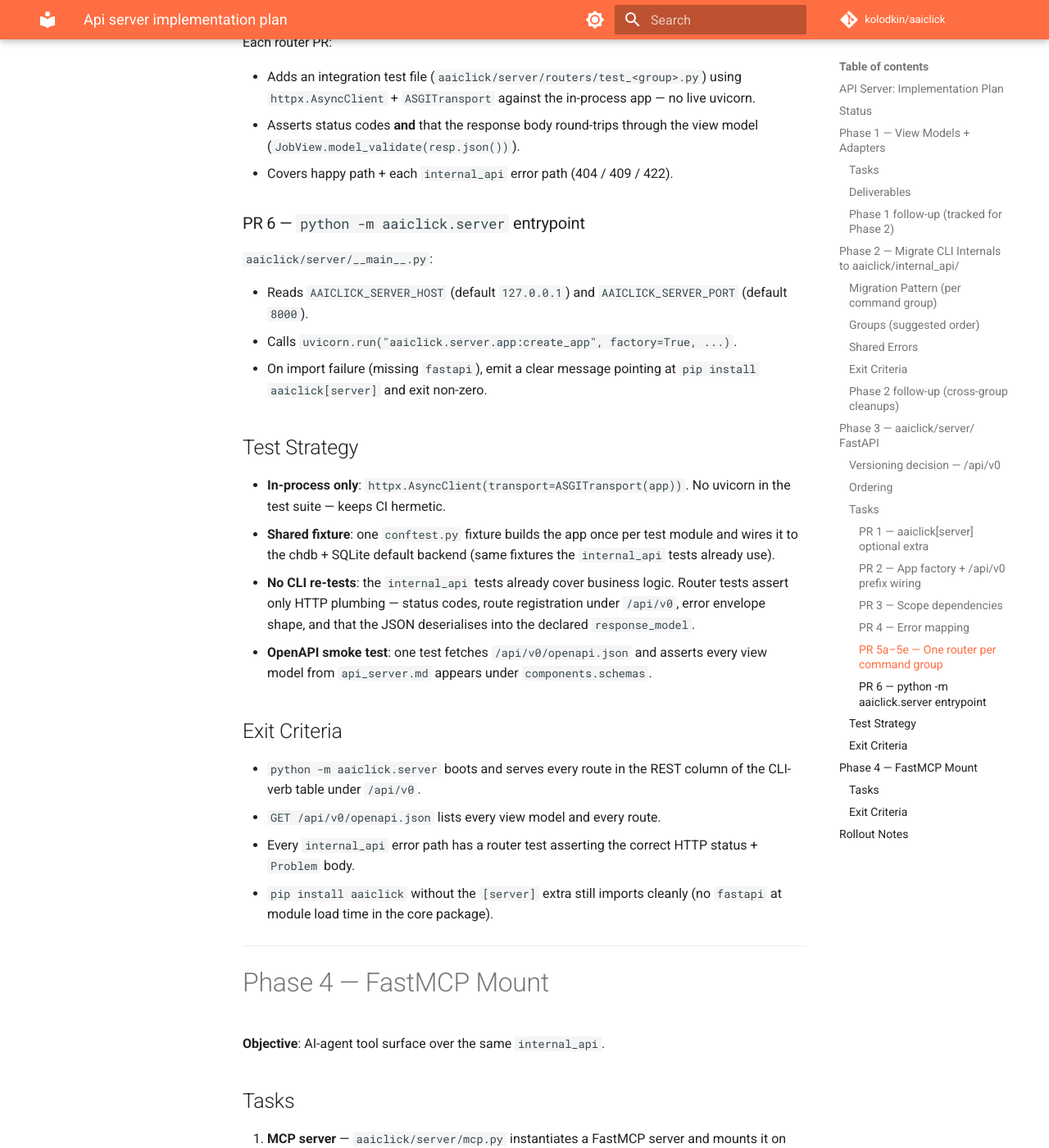
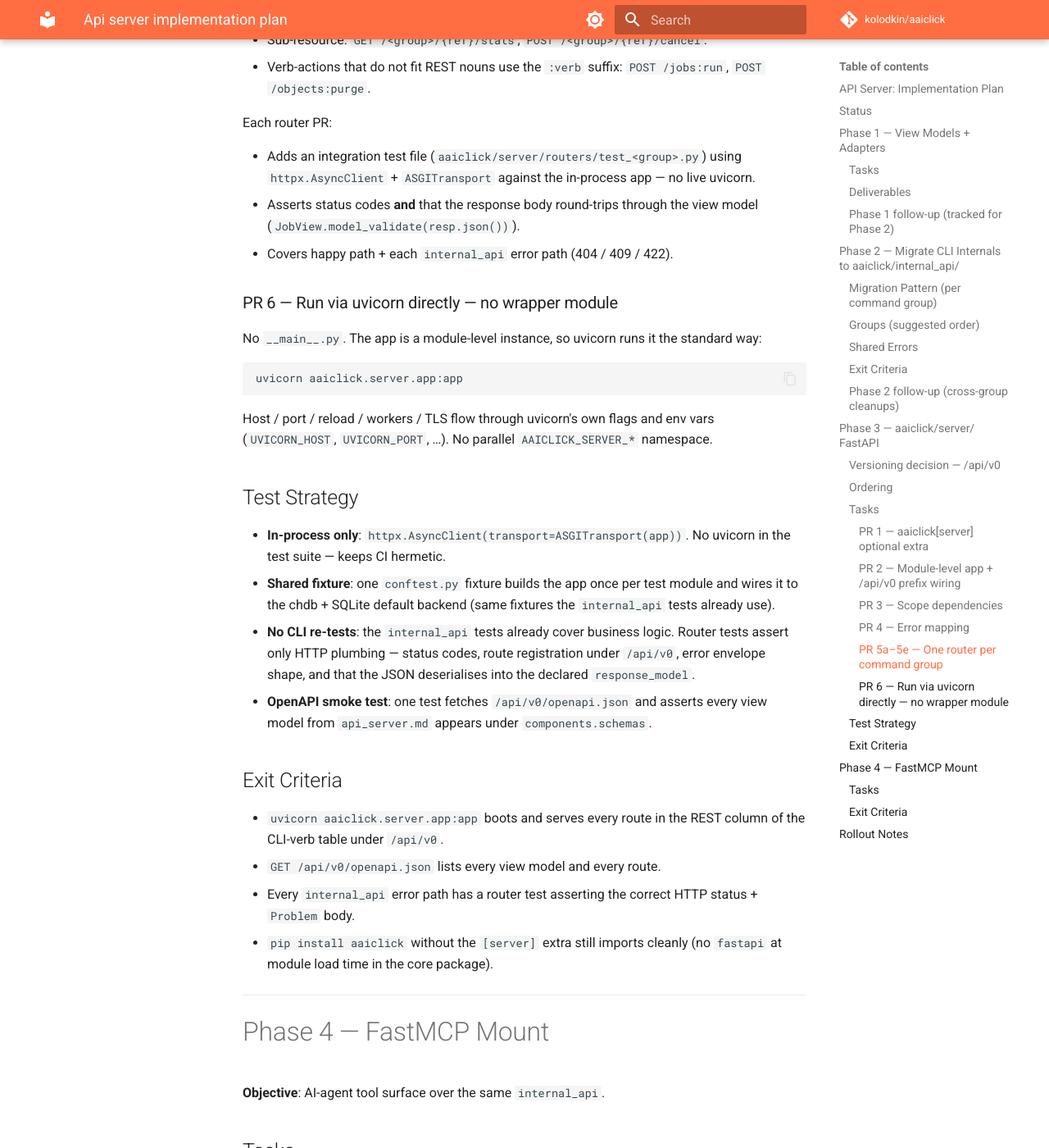
Before and after one commit to kolodkin/aaiclick, an MkDocs documentation site: the page built from docs/api_server_implementation_plan.md, in a window 1280 px wide and 1400 px high, scrolled down 8432 px. Shown: the whole window at 82% size. Built offline with MkDocs 1.6.1 and Material for MkDocs 9.7.7, drawn with Linux system fonts in a browser that asks for light colours; comment, search, counter and statistics services are not loaded; some of the changed text lies outside the part shown.

Commit message:
cleanup: Drop create_app factory and __main__ wrapper — run via uvicorn directly
- aaiclick/server/app.py now defines a module-level app instance;
  create_app() removed.
- aaiclick/server/__main__.py deleted. Run the server with:
      uvicorn aaiclick.server.app:app
  Host/port/reload/workers/TLS come from uvicorn's native flags
  and env vars (UVICORN_HOST, UVICORN_PORT, ...). The parallel
  AAICLICK_SERVER_HOST/PORT namespace is gone.
- Tests and conftest import the shared module-level app instead of
  calling create_app() per fixture / per test.
- Docs updated: api_server.md, api_server_implementation_plan.md,
  server/CLAUDE.md now document the direct uvicorn invocation and
  explain why the factory pattern was dropped (no config-at-construction,
  no per-test app mutation, pairs naturally with a future process-wide
  lifespan owning the engine / ch_client).

29 server tests still pass; live `uvicorn aaiclick.server.app:app`
serves /health.

````diff
--- a/docs/api_server_implementation_plan.md
+++ b/docs/api_server_implementation_plan.md
@@ -29,7 +29,7 @@ shippable, each leaves the tree green.
 | Phase 3 | `aaiclick/server/routers/tasks.py`                   | ✅      | `aaiclick/server/routers/tasks.py`          |
 | Phase 3 | `aaiclick/server/routers/workers.py`                 | ✅      | `aaiclick/server/routers/workers.py`        |
 | Phase 3 | `aaiclick/server/routers/objects.py`                 | ✅      | `aaiclick/server/routers/objects.py`        |
-| Phase 3 | `python -m aaiclick.server` entrypoint (uvicorn)     | ✅      | `aaiclick/server/__main__.py`               |
+| Phase 3 | `uvicorn aaiclick.server.app:app` invocation         | ✅      | Module-level `app` in `aaiclick/server/app.py` — no wrapper entrypoint |
 | Phase 4 | `aaiclick/server/mcp.py`                             | Pending |                                             |
 
 ---
@@ -209,22 +209,25 @@ Each sub-task below is one PR. They can mostly run in parallel after
 - No new runtime imports of `fastapi` anywhere outside `aaiclick/server/`
   so the core CLI install stays slim.
 
-### PR 2 — App factory + `/api/v0` prefix wiring
+### PR 2 — Module-level app + `/api/v0` prefix wiring
 
 `aaiclick/server/app.py`:
 
 - Module-level constant `API_PREFIX = "/api/v0"`.
-- `create_app() -> FastAPI` returns a configured app:
+- Module-level `app = FastAPI(...)` — **no factory**. Configuration
+  does not depend on runtime arguments, and a module-level instance
+  pairs naturally with `uvicorn aaiclick.server.app:app` (no `--factory`
+  flag) and with a future process-wide `lifespan` that owns the
+  engine / ch_client.
   - `docs_url=f"{API_PREFIX}/docs"`,
     `redoc_url=f"{API_PREFIX}/redoc"`,
-    `openapi_url=f"{API_PREFIX}/openapi.json"` — the OpenAPI surface
-    lives under the versioned prefix too, so `v0` / `v1` specs can
-    co-exist if we ever need to dual-publish.
-  - Registers routers via
-    `app.include_router(<group>.router, prefix=API_PREFIX)`.
-  - Registers exception handlers from PR 4.
-  - Adds a liveness endpoint: `GET /healthz` (unversioned — for k8s /
-    uptime probes; not part of the API contract).
+    `openapi_url=f"{API_PREFIX}/openapi.json"` — OpenAPI lives under
+    the versioned prefix too, so `v0` / `v1` specs can co-exist if we
+    ever need to dual-publish.
+  - Routers mount via `app.include_router(<group>.router, prefix=API_PREFIX)`.
+  - Exception handlers from PR 4 register against the module-level `app`.
+  - Liveness endpoint: `GET /health` (unversioned — for k8s / uptime
+    probes; not part of the API contract).
 - No CORS in v0 — the orchestration UI is same-origin. Add when a cross-
   origin consumer appears.
 
@@ -296,15 +299,18 @@ Each router PR:
   through the view model (`JobView.model_validate(resp.json())`).
 - Covers happy path + each `internal_api` error path (404 / 409 / 422).
 
-### PR 6 — `python -m aaiclick.server` entrypoint
+### PR 6 — Run via uvicorn directly — no wrapper module
 
-`aaiclick/server/__main__.py`:
+No `__main__.py`. The app is a module-level instance, so uvicorn runs it
+the standard way:
 
-- Reads `AAICLICK_SERVER_HOST` (default `127.0.0.1`) and
-  `AAICLICK_SERVER_PORT` (default `8000`).
-- Calls `uvicorn.run("aaiclick.server.app:create_app", factory=True, ...)`.
-- On import failure (missing `fastapi`), emit a clear message pointing
-  at `pip install aaiclick[server]` and exit non-zero.
+```bash
+uvicorn aaiclick.server.app:app
+```
+
+Host / port / reload / workers / TLS flow through uvicorn's own flags
+and env vars (`UVICORN_HOST`, `UVICORN_PORT`, …). No parallel
+`AAICLICK_SERVER_*` namespace.
 
 ## Test Strategy
 
@@ -323,7 +329,7 @@ Each router PR:
 
 ## Exit Criteria
 
-- `python -m aaiclick.server` boots and serves every route in the
+- `uvicorn aaiclick.server.app:app` boots and serves every route in the
   REST column of the CLI-verb table under `/api/v0`.
 - `GET /api/v0/openapi.json` lists every view model and every route.
 - Every `internal_api` error path has a router test asserting the
````
Also changed, not shown: aaiclick/server/CLAUDE.md (+19 -2 lines), docs/api_server.md (+20 -5 lines), 5 other files.
